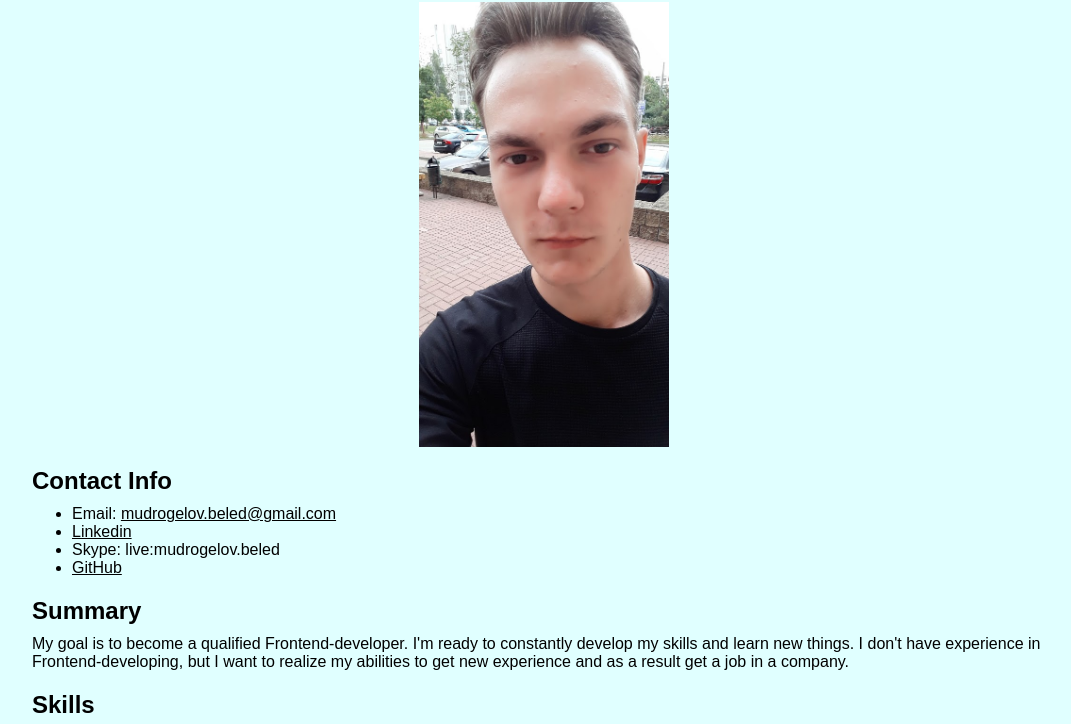
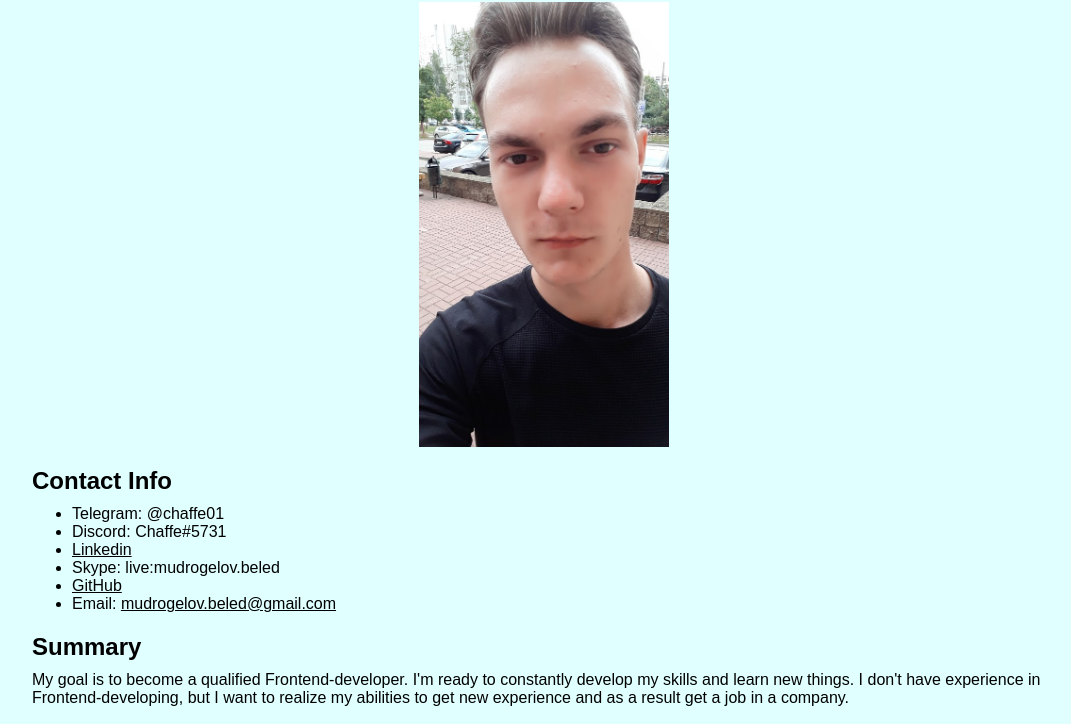
Before and after one commit to Chaffe/rsschool-cv, a plain HTML site: page index.html in a window 1280 px wide. Shown: the part 75-799 px from the top of the page, without its empty margins (96-1167 px from the left). Drawn offline with Linux system fonts and the light colour scheme.

Commit message:
docs: update contact info

```diff
--- a/index.html
+++ b/index.html
@@ -14,9 +14,11 @@
       <div class="main__item contact-info">
         <h2>Contact Info</h2>
         <ul>
-          <li type="email">
-            Email:
-            <a href="mailto: mudrogelov.beled@gmail.com">mudrogelov.beled@gmail.com</a>
+          <li>
+            Telegram: @chaffe01
+          </li>
+          <li>
+            Discord: Chaffe#5731
           </li>
           <li>
             <a href="https://www.linkedin.com/in/mikhail-mudrogelov-4342011b3/">Linkedin</a>
@@ -26,6 +28,10 @@
           </li>
           <li>
             <a href="https://github.com/Chaffe">GitHub</a>
+          </li>
+          <li type="email">
+            Email:
+            <a href="mailto: mudrogelov.beled@gmail.com">mudrogelov.beled@gmail.com</a>
           </li>
         </ul>
       </div>
```
